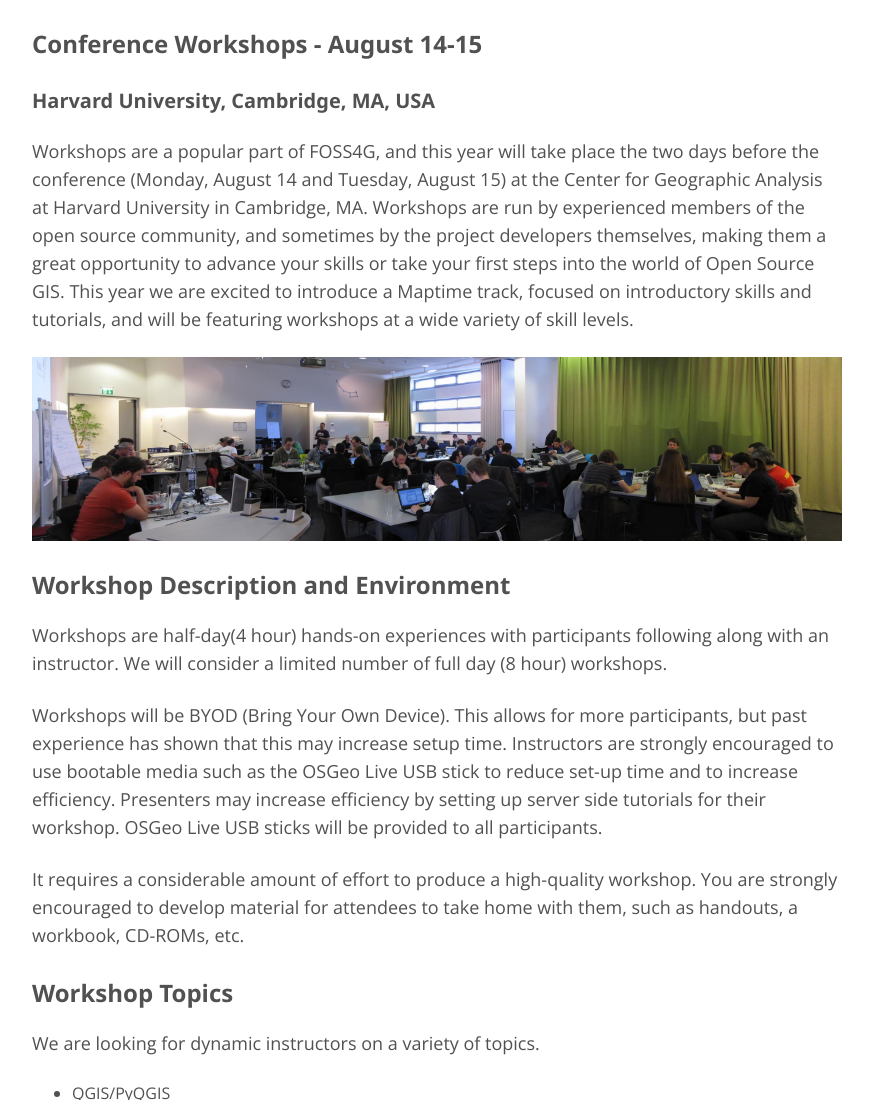
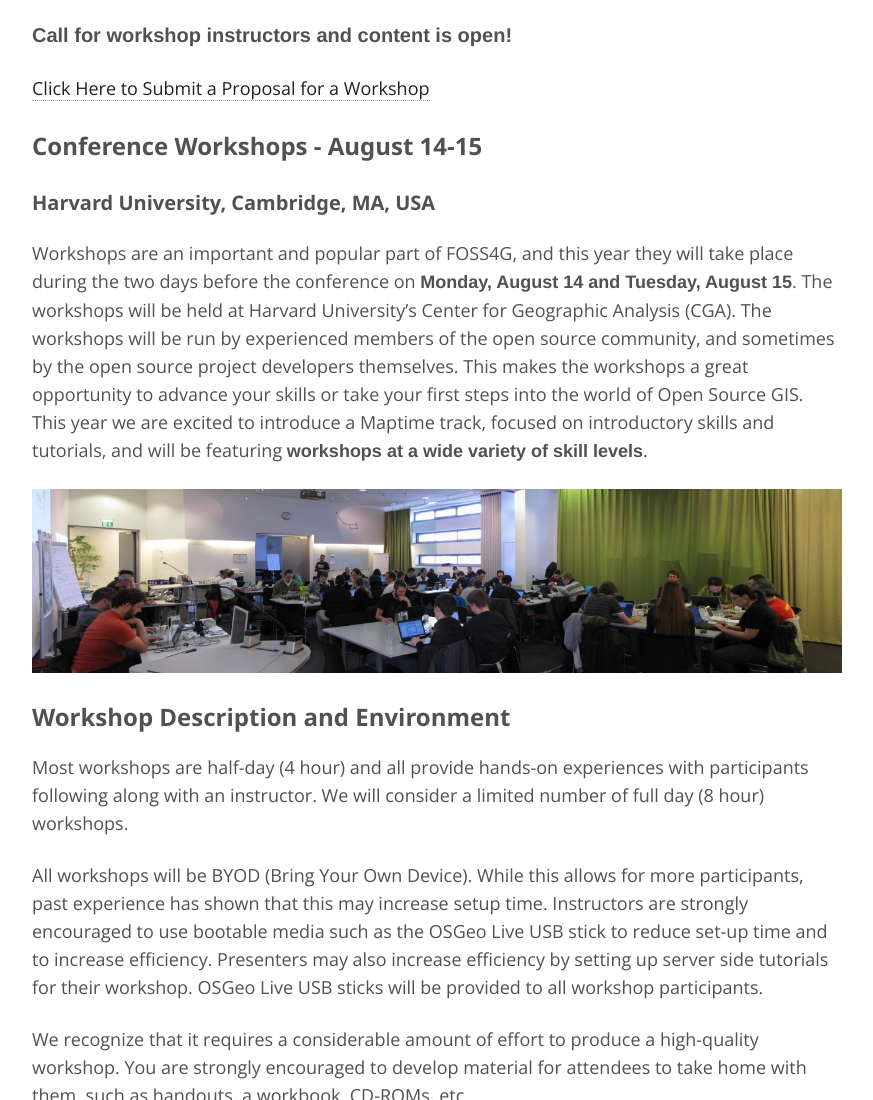
Before and after one commit to AvidGeo/foss4g2017-dev, a Jekyll site: the page built from workshops/index.md, in a window 1280 px wide and 1400 px high. Shown: the part 300-1400 px from the top of the window, without its empty margins (64-937 px from the left). Built offline with Jekyll 4.4.1, drawn with Linux system fonts in a browser that asks for light colours; some of the changed text lies outside the part shown.

Commit message:
workshops edits
edits and fixes made to workshops page

```diff
--- a/workshops/index.md
+++ b/workshops/index.md
@@ -10,60 +10,76 @@
 ads: false
 ---
 
+<strong>Call for workshop instructors and content is open!</strong>
+
+[Click Here to Submit a Proposal for a Workshop](https://goo.gl/forms/K11bcwa5xkpmYAsA3)
+
 #### Conference Workshops - August 14-15
 
 ##### Harvard University, Cambridge, MA, USA
 
-Workshops are a popular part of FOSS4G, and this year will take place the two days before the conference (Monday, August 14 and Tuesday, August 15) at the Center for Geographic Analysis at Harvard University in Cambridge, MA. Workshops are run by experienced members of the open source community, and sometimes by the project developers themselves, making them a great opportunity to advance your skills or take your first steps into the world of Open Source GIS. This year we are excited to introduce a Maptime track, focused on introductory skills and tutorials, and will be featuring workshops at a wide variety of skill levels.
+Workshops are an important and popular part of FOSS4G, and this year they will take place during the two days before the conference on <strong>Monday, August 14 and Tuesday, August 15</strong>. The workshops will be held at Harvard University’s Center for Geographic Analysis (CGA). The workshops will be run by experienced members of the open source community, and sometimes by the open source project developers themselves. This makes the workshops a great opportunity to advance your skills or take your first steps into the world of Open Source GIS. This year we are excited to introduce a Maptime track, focused on introductory skills and tutorials, and will be featuring <strong>workshops at a wide variety of skill levels</strong>.
 
 ![Workshops](../images/vienna_code_sprint.jpg "Workshops")
 
 #### Workshop Description and Environment
-Workshops are half-day(4 hour) hands-on experiences with participants following along with an instructor. We will consider a limited number of full day (8 hour) workshops.
 
-Workshops will be BYOD (Bring Your Own Device). This allows for more participants, but past experience has shown that this may increase setup time. Instructors are strongly encouraged to use bootable media such as the OSGeo Live USB stick to reduce set-up time and to increase efficiency. Presenters may increase efficiency by setting up server side tutorials for their workshop. OSGeo Live USB sticks will be provided to all participants.
+Most workshops are half-day (4 hour) and all provide hands-on experiences with participants following along with an instructor. We will consider a limited number of full day (8 hour) workshops.
 
-It requires a considerable amount of effort to produce a high-quality workshop. You are strongly encouraged to develop material for attendees to take home with them, such as handouts, a workbook, CD-ROMs, etc.
+All workshops will be BYOD (Bring Your Own Device). While this allows for more participants, past experience has shown that this may increase setup time. Instructors are strongly encouraged to use bootable media such as the OSGeo Live USB stick to reduce set-up time and to increase efficiency. Presenters may also increase efficiency by setting up server side tutorials for their workshop. OSGeo Live USB sticks will be provided to all workshop participants.
+
+We recognize that it requires a considerable amount of effort to produce a high-quality workshop. You are strongly encouraged to develop material for attendees to take home with them, such as handouts, a workbook, CD-ROMs, etc.
 
 #### Workshop Topics
+
 We are looking for dynamic instructors on a variety of topics.
 
 * QGIS/PyQGIS
-* GvSig
+* PostGIS
 * GeoServer
 * MapServer
-* PostGIS
+* Web Mapping
+* GRASS GIS
 * GDAL/OGR CLI Tools
 * pgRouting
 * Using OSGeoLive
-* GRASS GIS
 * GeoPython
+* GvSig
 * Aerial Mapping and Point Clouds/LIDAR/Photogrammetry
-* Web Mapping
 * Using open source GIS in a cloud environment
 
-#### Workshop Submission
-If you have interest in leading a workshop, we encourage you to submit a proposal. Submissions will be accepted until March xx, 2017, and can be submitted at the following link:
-(url here)
+We are open minded to additional topics that are relevant to the FOSS4G community and will generate interest.
+
+#### Call for Workshop Submission Process
+
+If you have interest in leading a workshop, we encourage you to submit a proposal. Submissions will be accepted until Monday, March 13, 2017, and can be submitted at the following link:
+
+[Workshop Submission Form](https://goo.gl/forms/K11bcwa5xkpmYAsA3)
 
 Workshop proposals should contain the following information:
-1. Title summarizing the tutorial goals or workshop theme
-2. Name and affiliations of the organizers
-3. Max two-page description about the relevance, motivation and goals of the workshop, as well as pointers to past editions, if any.
-4. Length of workshop, including if it is a half- or full-day workshop
+
+<ol>
+	<li>Title summarizing the tutorial goals or workshop theme</li>
+	<li>Name and affiliations of the organizers</li>
+	<li>Primary contact information for correspondence</li>
+	<li>Maximum 250 abstract containing description about the relevance, motivation and goals of the workshop, as well as pointers to past editions, if any.</li>
+	<li>Length of workshop, including if it is a half- or full-day workshop</li>
+</ol>
 
 #### Workshop Proposal Review
 The workshops committee will review each submission and select those with the highest scores in diversity, originality, and relevance of the proposed topic.
 
 #### Presenter Compensation
-Workshop presenters will be compensated with a single payment of $650, equivalent to the cost of an Early Bird registration. Compensation is limited to one presenter, workshops with multiple presenters will still only receive one payment of $650.
+Workshop presenters will be compensated with a single payment of $650, for each 4 hour block of workshops that are given. This compensation is equivalent to the cost of an Early Bird registration. Compensation is limited to one payment per workshop, i.e., if there are multiple presenters the compensation will remain one payment of $650.
+
+[Click Here to Submit a Proposal for a Workshop](https://goo.gl/forms/K11bcwa5xkpmYAsA3)
 
 #### Important Dates
 
 Event | Date
 ----- | ----
-Call for Workshops Announced | January xx, 2017.
-Call for Workshops Closed | March xx, 2017.
-Workshop Selections Announced | March xx, 2017.
-Detailed Workshop Program | April xx, 2017.
-Workshops Take Place | August 14/15, 2017.
+Call for Workshops Announced | January 21, 2017.
+Call for Workshops Closed | March 13, 2017.
+Workshop Selections Announced | March 20, 2017.
+Detailed Workshop Program | April 3, 2017.
+Workshops Take Place at Harvard | August 14/15, 2017.
```
